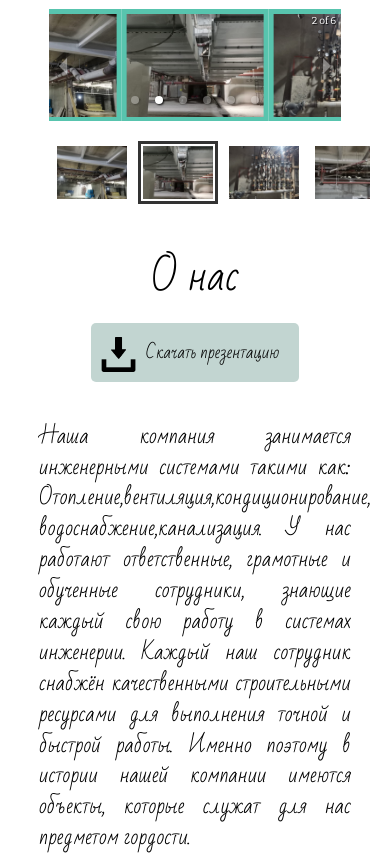
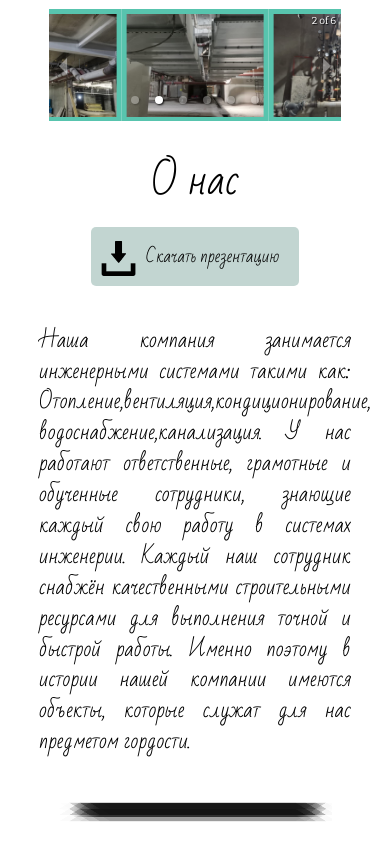
Before and after one commit to Sharp-Mind/stroy-energo-tekhnologia-site, a React (Create React App) app: page / in a window 390 px wide. Shown: the part 1240-2103 px from the top of the page. Built offline with nearby package versions, Linux system fonts and the light colour scheme.

Commit message:
css styles fix: carousel thumbs hidden in mobile variant

```diff
--- a/src/App.css
+++ b/src/App.css
@@ -744,6 +744,14 @@ body{
     height: calc(5px + 2vw);
   }
 
+  .thumbs-wrapper {
+    display: none;
+  }
+
+  .about_us_field {
+    padding-top: 30px;
+  }
+
   .middle_line {
     display: flex;
     justify-content: center;
```
